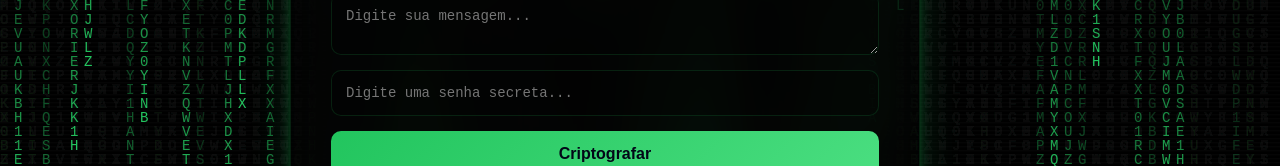
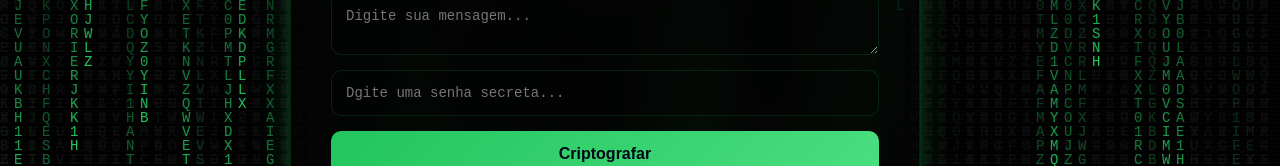
Before and after one commit to RickelmynRuescas/criptografia, a React app in the folder frontend/: page /criptografar in a window 1280 px wide. Shown: the part 298-464 px from the top of the page. Built offline with nearby package versions, Linux system fonts and the light colour scheme; the HTML template or start-up script is replaced by a standard one.

Commit message:
Standardize key assignment in Criptografar.jsx

```diff
--- a/frontend/src/pages/Criptografar.jsx
+++ b/frontend/src/pages/Criptografar.jsx
@@ -29,11 +29,10 @@ method:"POST",
 headers:{ "Content-Type":"application/json" },
 body: JSON.stringify({
 mensagem: mensagem,
-chave: senha // ✅ PADRÃO
+chave: senha
 })
 })
 
-// 💥 VALIDAÇÃO REAL
 if(!response.ok){
 throw new Error("Erro no servidor")
 }
@@ -64,6 +63,8 @@ setErro("⚠️ Preencha a mensagem e senha")
 return
 }
 
+setErro("")
+
 try{
 
 const response = await fetch("https://criptografia-3.onrender.com/criar-link",{
@@ -71,11 +72,10 @@ method:"POST",
 headers:{ "Content-Type":"application/json" },
 body: JSON.stringify({
 mensagem: mensagem,
-chave: senha // ✅ PADRONIZADO AQUI TAMBÉM
+chave: senha
 })
 })
 
-// 💥 VALIDAÇÃO REAL
 if(!response.ok){
 throw new Error("Erro no servidor")
 }
@@ -125,7 +125,7 @@ onChange={(e)=>setMensagem(e.target.value)}
 type="password"
 value={senha}
 setValue={setSenha}
-placeholder="DDigite uma senha secreta..."
+placeholder="Digite uma senha secreta..."
 />
 
 <button onClick={criptografar}>
```
